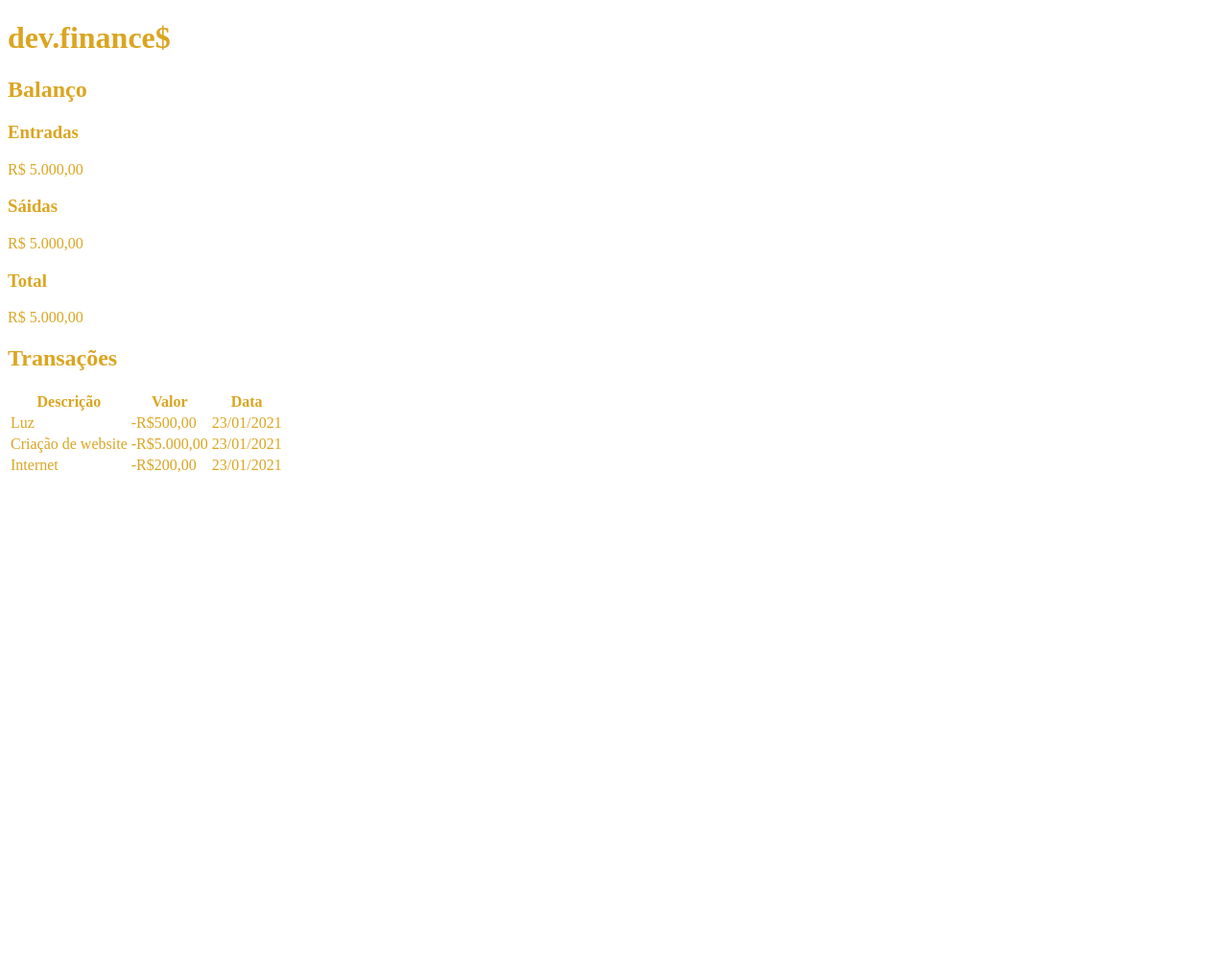
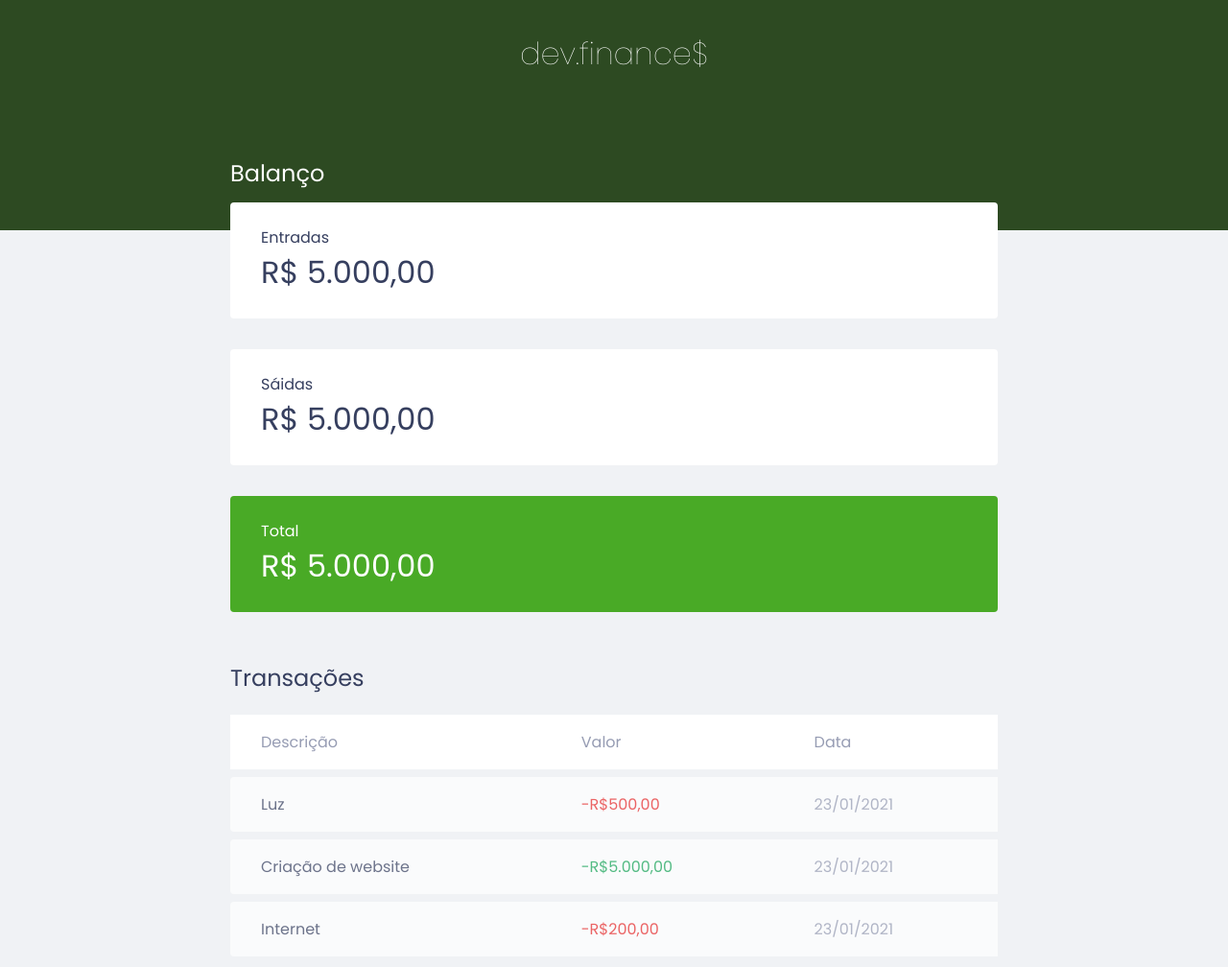
Before and after one commit to leitecsleite/Aplica-o-de-Controle-Financeiro, a plain HTML site: page index.html in a window 1280 px wide. Shown: the top 1008 px of the page at 96% size. Before the commit the page ends 800 px from the top, so only its background shows below. Drawn offline with Linux system fonts and the light colour scheme.

Commit message:
01-discover -

```diff
--- a/css/style.css
+++ b/css/style.css
@@ -1,3 +1,131 @@
-body{
-    color:goldenrod;
+@import url('https://fonts.googleapis.com/css2?family=Poppins:ital,wght@0,100;0,400;0,700;1,100;1,400;1,700&display=swap');
+
+* {
+    margin: 0;
+    padding: 0;
 }
+
+:root{
+    --dark-black: #363f5f;
+}
+
+body {
+    background: #f0f2f5;
+    font-family: 'Poppins', sans-serif;
+}
+
+h2 {
+    margin-top: 3.2rem;
+    margin-bottom: 0.8rem;
+    color: var(--dark-black);
+
+    font-weight: normal;
+}
+/* Header ==========================*/
+header {
+    background: #2D4A22;
+    padding: 2rem 0 10rem;
+    text-align: center;
+}
+#logo {
+    color: #fff;
+    font-weight: 100;
+}
+
+/* Balance =========================*/
+.container {
+    width: min(90vw, 800px);
+
+    margin: auto;
+}
+
+#balance{
+    margin-top: -8rem;
+}
+
+#balance h2 {
+    color: white;
+}
+
+.card{
+    background: white;
+    padding: 1.5rem 2rem;
+    border-radius: 0.25rem;
+
+    margin-bottom: 2rem;
+
+    color: var(--dark-black);
+}
+
+.card h3 {
+    font-weight: normal;
+    font-size: 1rem;
+}
+
+.card p {
+    font-size: 2rem;
+    line-height: 3rem;
+}
+.card.total{
+    background: #49AA26;
+    color: white;
+}
+
+/* table =========================*/
+
+#data-table{
+    width: 100%;
+    border-spacing: 0 0.5rem;
+    color: #969cb3;
+}
+table thead th {
+    background: white;
+
+    font-weight: normal;
+    padding: 1rem 2rem;
+
+    text-align: left;
+
+}
+
+table thread tr td:first-child,
+table tbody tr td:first-child{
+    border-radius: 0.25rem 0 0 0.25rem;
+}
+table  td {
+    background: white;
+
+    padding: 1rem 2rem;
+    font-weight: normal;
+
+
+}
+table tbody tr {
+    opacity: 0.7;
+}
+
+table tbody tr:hover {
+    opacity: 1;
+}
+
+td.description{
+    color: var(--dark-black);
+}
+
+td.income{
+    color: #12a454;
+}
+
+td.expense {
+    color: #e92929;
+}
+
+
+/* Footer =========================*/
+footer {
+    text-align: center;
+    padding: 4rem  0 2rem;
+
+    color: var(--dark-black);
+    opacity: 0.6;
+}
--- a/index.html
+++ b/index.html
@@ -15,7 +15,7 @@
         <h1 id="logo">dev.finance$</h1>
     </header>
 
-    <main>
+    <main class= "container">
         <section id="balance">
             <h2>Balanço</h2>
             <div class="card">
@@ -28,7 +28,7 @@
                 <p> R$ 5.000,00</p>
             </div>
 
-            <div class="card">
+            <div class="card total">
                 <h3>Total</h3>
                 <p> R$ 5.000,00</p>
             </div>
@@ -47,30 +47,31 @@
 
                 <tbody>
                     <tr>
-                        <td>Luz</td>
-                        <td>-R$500,00</td>
-                        <td>23/01/2021</td>
+                        <td class="description">Luz</td>
+                        <td class="expense">-R$500,00</td>
+                        <td class="date">23/01/2021</td>
                     </tr>
 
                     <tr>
-                        <td>Criação de website</td>
-                        <td>-R$5.000,00</td>
-                        <td>23/01/2021</td>
+                        <td class="description">Criação de website</td>
+                        <td class="income">-R$5.000,00</td>
+                        <td class="date">23/01/2021</td>
                     </tr>
 
                     <tr>
-                        <td>Internet</td>
-                        <td>-R$200,00</td>
-                        <td>23/01/2021</td>
+                        <td class="description">Internet</td>
+                        <td class="expense">-R$200,00</td>
+                        <td class="date">23/01/2021</td>
                     </tr>
                 </tbody>
             </table>
+
         </section>
 
     </main>
 
     <footer>
-
+        <h2>dev.finance$</h2>
     </footer>
 
 </body>
```
